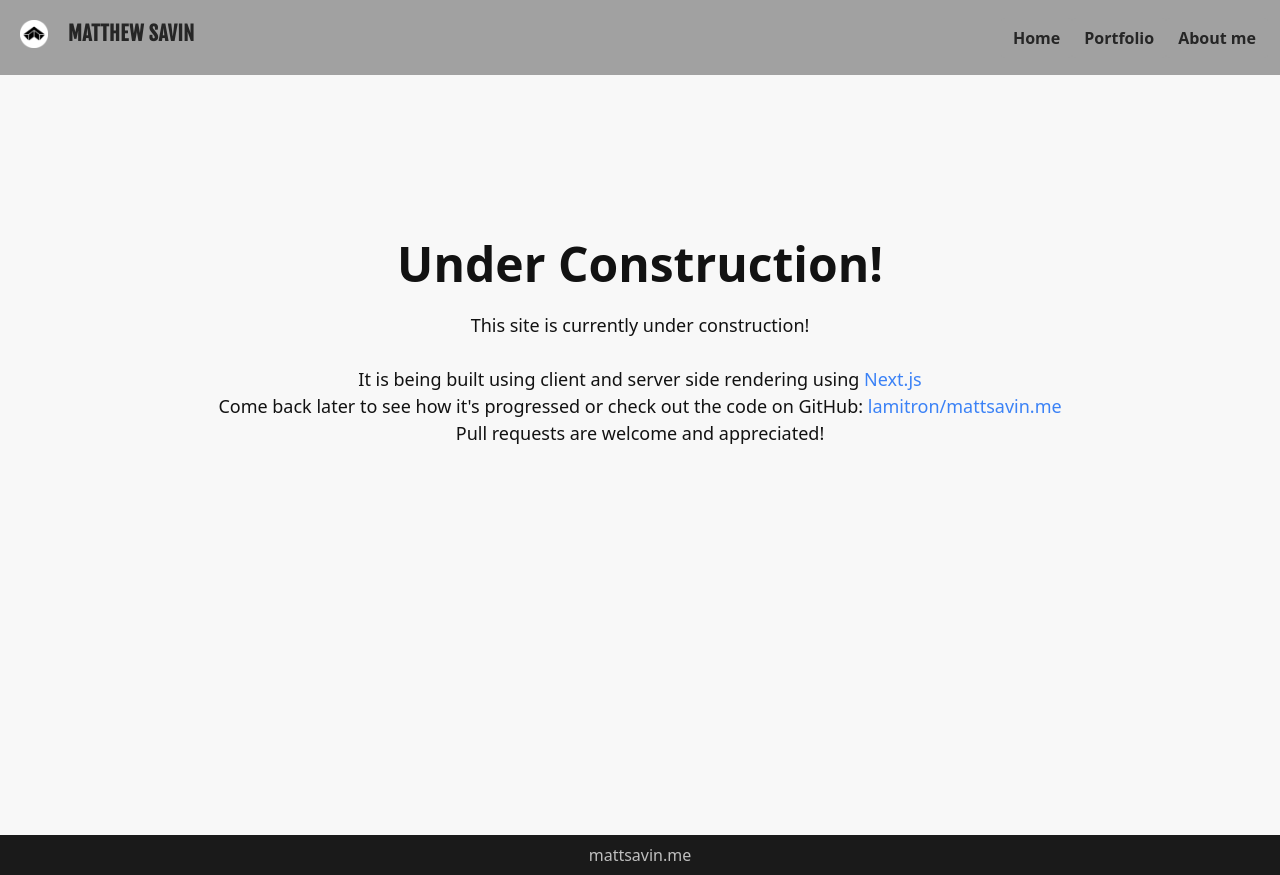
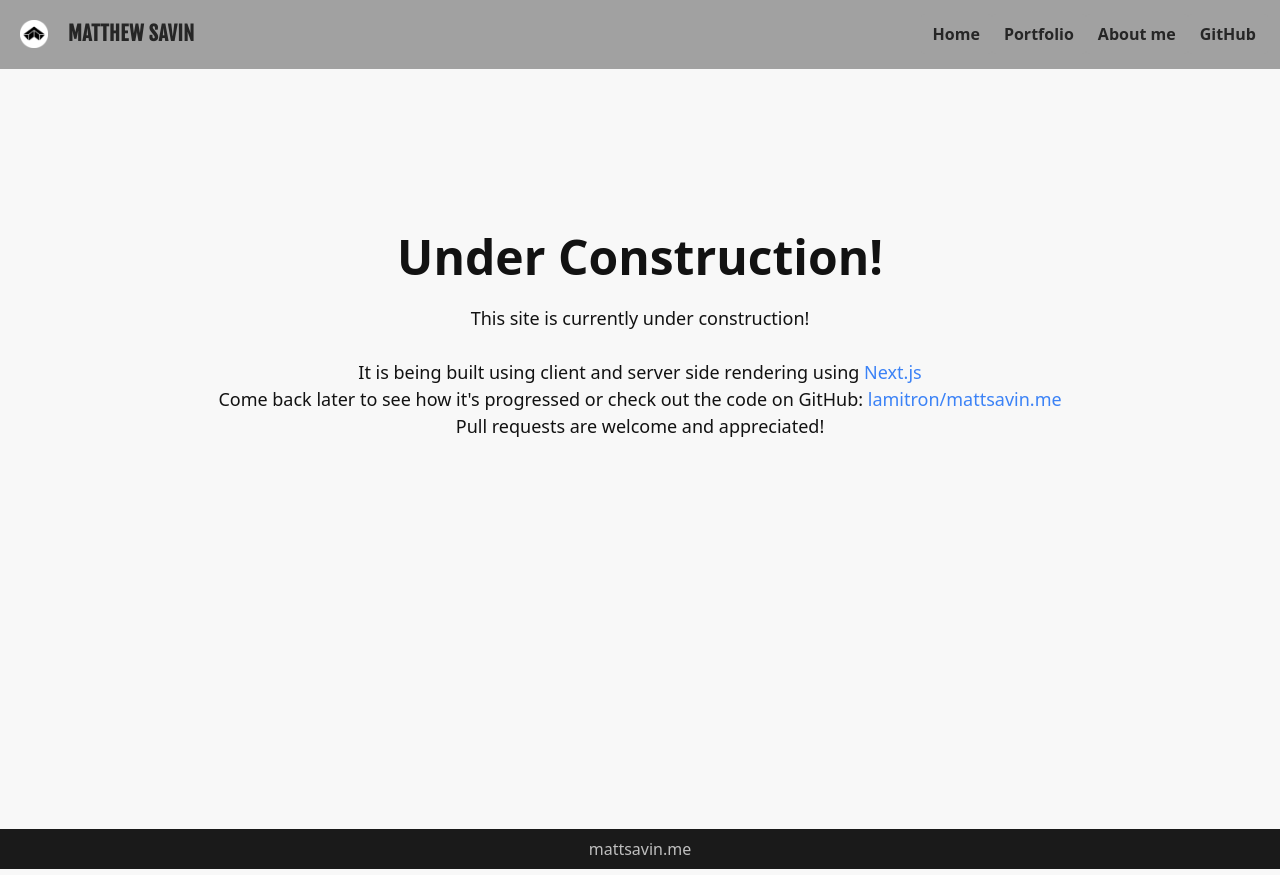
Before and after one commit to mattsavin/mattsavin.me, a Next.js app: page / in a window 1280 px wide. Built offline with nearby package versions, Linux system fonts and the light colour scheme.

Commit message:
improve navbar align

```diff
--- a/components/navbar.module.css
+++ b/components/navbar.module.css
@@ -41,9 +41,14 @@
     float: right;
     padding-left: 0.75rem;
     padding-right: 0;
-
 }
 
+.logo {
+    display: flex;
+    flex-direction: row;
+    align-items: center;
+    justify-content: center;
+}
 
 .link:hover {
     text-decoration: none;
--- a/components/navbar.tsx
+++ b/components/navbar.tsx
@@ -14,7 +14,7 @@ const Navbar: NextPage = (): JSX.Element => {
                 <Link href='/'>
                     <a className={`inline-flex items-center p-2 mr-4 justify-center ${styles.logo}`}>
                         <span className={`text-xl text-white font-bold uppercase tracking-wide ${styles.title}`}>
-                            <div>
+                            <div className={styles.logo}>
                                 <Image
                                     alt="logo"
                                     src={lamitron}
@@ -58,6 +58,14 @@ const Navbar: NextPage = (): JSX.Element => {
                         <Link href={'/about'}>
                             <a className={`${styles.link} lg:inline-flex lg:w-auto w-full px-3 py-2 rounded items-center justify-center`}>About me</a>
                         </Link>
+                        <a
+                            className={`${styles.link} lg:inline-flex lg:w-auto w-full px-3 py-2 rounded items-center justify-center`}
+                            href="https://github.com/lamitron/mattsavin.me/"
+                            target="_blank"
+                            rel="noreferrer"
+                        >
+                            GitHub
+                        </a>
                     </div>
                 </div>
             </nav>
--- a/pages/about.module.css
+++ b/pages/about.module.css
@@ -20,7 +20,7 @@
     flex-direction: column;
     align-items: center;
     justify-content: center;
-
+    min-height: 50vh;
 }
 
 .zigzag {
@@ -39,7 +39,7 @@
     min-width: 50%;
 }
 .headingRight {
-    padding: 5rem 0;
+    padding: 0 0 5rem 0;
     display:flex;
     justify-content:center;
     align-items:center;
```
